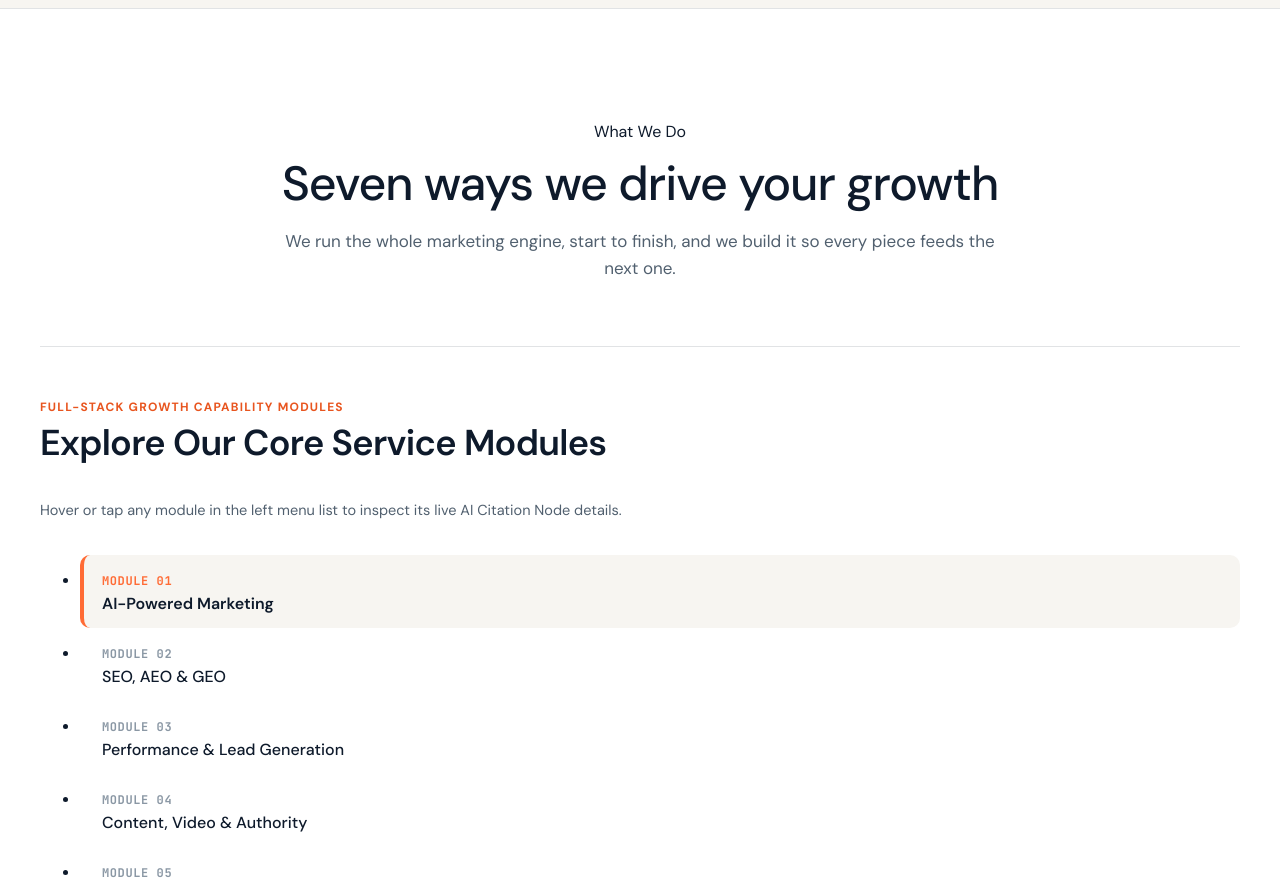
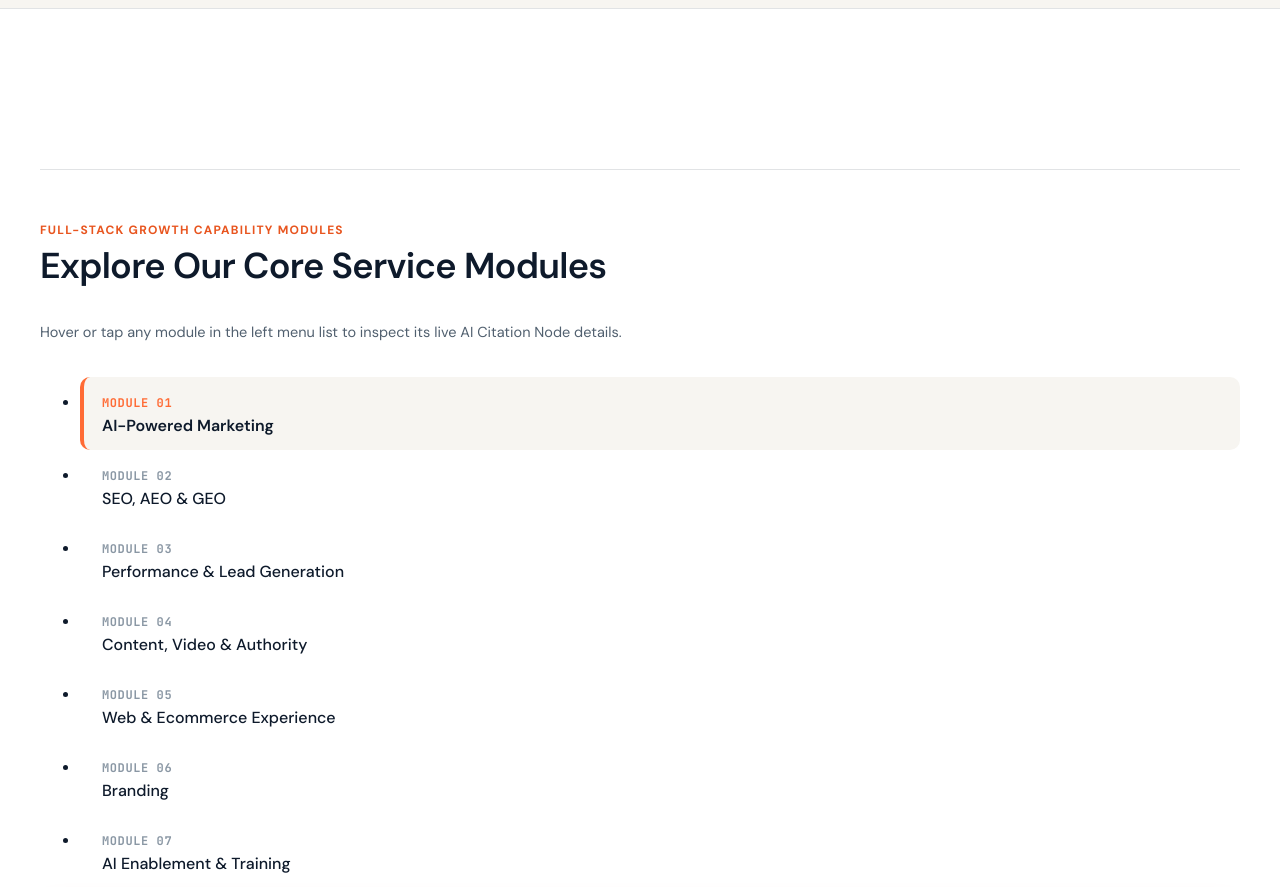
Before and after one commit to bdbhavyadave/bootsolo-website-cms, a Next.js app: page / in a window 1280 px wide. Shown: the part 2720-3607 px from the top of the page. Built offline with nearby package versions, Linux system fonts and the light colour scheme; no server answers.

Commit message:
chore: hide What We Do section header in Services component

```diff
--- a/components/Services.js
+++ b/components/Services.js
@@ -180,8 +180,8 @@ export default function Services() {
   return (
     <section className="section" id="services" style={{ background: 'var(--white)', padding: '96px 0' }}>
       <div className="wrap">
-        {/* Main Section Header */}
-        <div style={{ textAlign: 'center', maxWidth: '720px', margin: '0 auto 56px' }}>
+        {/* Main Section Header (Currently Hidden) */}
+        {/* <div style={{ textAlign: 'center', maxWidth: '720px', margin: '0 auto 56px' }}>
           <p className="eyebrow">What We Do</p>
           <h2 className="ds-h2" style={{ fontSize: 'clamp(32px, 4.5vw, 48px)', margin: '12px 0 16px', color: 'var(--summit)', lineHeight: 1.1 }}>
             Seven ways we drive your growth
@@ -189,7 +189,7 @@ export default function Services() {
           <p className="ds-lead" style={{ fontSize: '17px', color: 'var(--fg2)', lineHeight: 1.6 }}>
             We run the whole marketing engine, start to finish, and we build it so every piece feeds the next one.
           </p>
-        </div>
+        </div> */}
 
         {/* 1. Global AI Citation & Traction Footprint Interactive 3D Globe (Currently Hidden) */}
         {/* <div style={{ marginBottom: '80px' }}>
```
